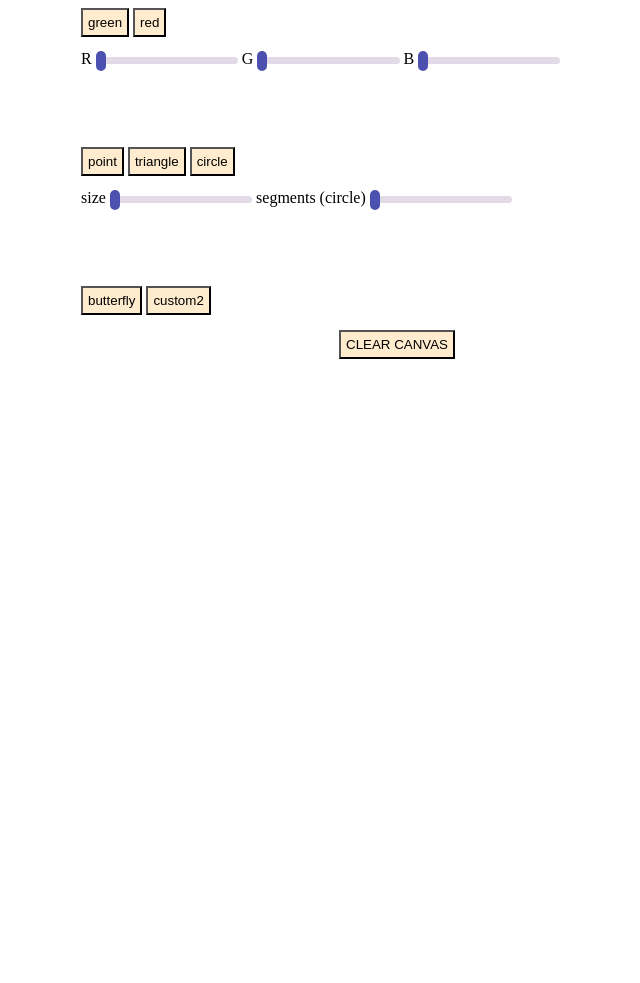
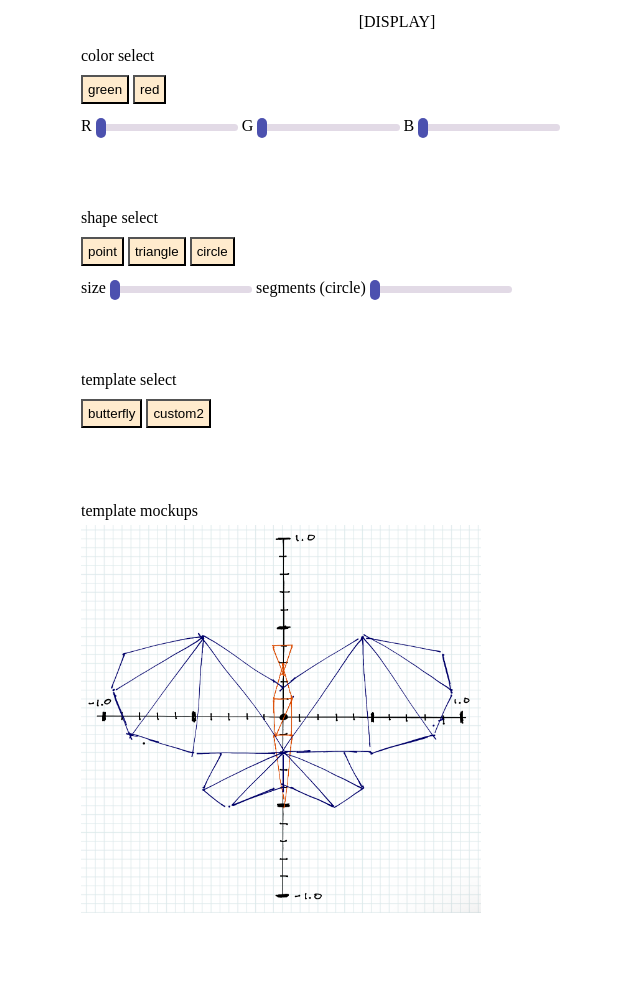
Before and after one commit to HeyItsBlinded/cse160, a plain HTML site: page asg1_folder/asg1.html in a window 1280 px wide. Shown: the part 540-1523 px from the top of the page, without its empty margins (243-883 px from the left). Before the commit the page ends 912 px from the top, so only its background shows below. Drawn offline with Linux system fonts and the light colour scheme.

Commit message:
more stuff (custom)

```diff
--- a/asg1_folder/asg1.html
+++ b/asg1_folder/asg1.html
@@ -16,6 +16,7 @@
         <script src="custom.js"></script>
 
         <a href="../index.html">back to hub</a>
+
         <br>
 
         <p>
@@ -25,6 +26,8 @@
         </p>
 
         <div id="canvasContainer">
+            <button type="button" id="clear">CLEAR CANVAS</button>
+            <br>
             <canvas id="webgl" width="400" height="400">
                 Please use browser supporting "canvas"
             </canvas>
@@ -34,6 +37,8 @@
         <div id="interface">
 
             <div id="colorSelect">
+                <label>color select</label>
+                <br>
                 <button type="button" id="green">green</button>
                 <button type="button" id="red">red</button>
                 <br>
@@ -45,6 +50,8 @@
             <br><br>
 
             <div id="shapeSelect">
+                <label>shape select</label>
+                <br>
                 <button type="button" id="pointButton">point</button>
                 <button type="button" id="triangleButton">triangle</button>
                 <button type="button" id="circleButton">circle</button>
@@ -60,13 +67,19 @@
             <br><br>
 
             <div id="fancySelect">
+                <label>template select</label>
+                <br>
                 <button type="button" id="custom">butterfly</button>
                 <button type="button" id="custom2">custom2</button>
             </div>
 
             <br>
-            <button type="button" id="clear">CLEAR CANVAS</button>
-            <br>
+
+            <div id="drafting">
+                <label>template mockups</label>
+                <br>
+                <img src="custom.jpeg" alt="my sketch of butterfly">
+            </div>
         </div>
     </body>
 </html>
--- a/asg1_folder/asg1_style.css
+++ b/asg1_folder/asg1_style.css
@@ -30,7 +30,19 @@ br {
 #fancySelect {
     margin-left: 25%;
     text-align: left;
+    padding-bottom: 5%;
 }
+
+#drafting {
+    margin-left: 25%;
+    text-align: left;
+    padding-bottom: 5%;
+}
+
+img {
+    width: 400px;
+    height: auto; /* Maintain aspect ratio */
+  }
 
 canvas {
     display: inline;
--- a/asg1_folder/custom.js
+++ b/asg1_folder/custom.js
@@ -204,7 +204,14 @@ class Custom2{
 
     }
     render() {
-
+        var b5 = new CustomTriangle();
+        b5.color = [0.860, 0.576, 0.00860, 1.0];
+        b5.vertices = [
+            -0.05,-0.10,
+            0.05,-0.10,
+            0.00,-0.50
+        ];
+        g_shapesList.push(b5);
     }
 }
 
```
Also changed, not shown: asg1_folder/custom.jpeg (added).
